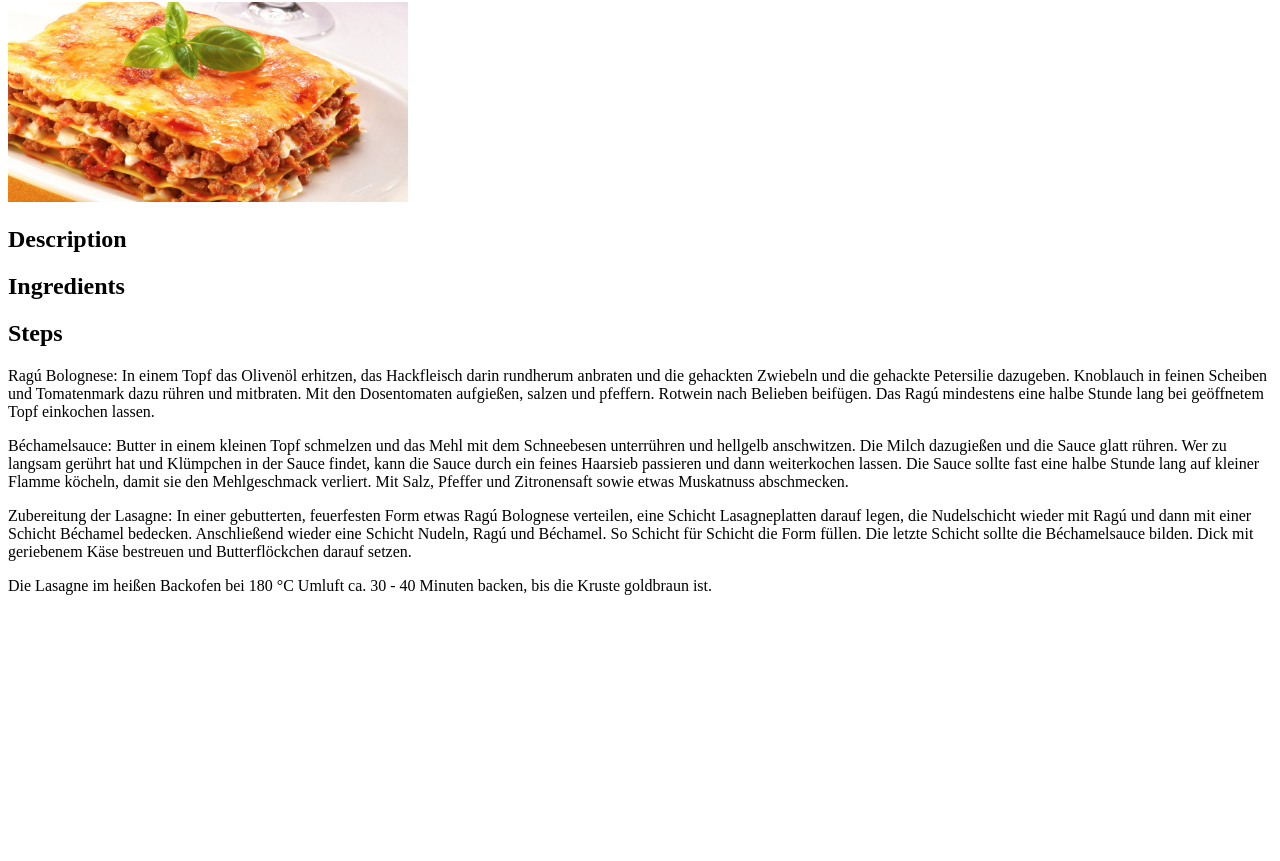
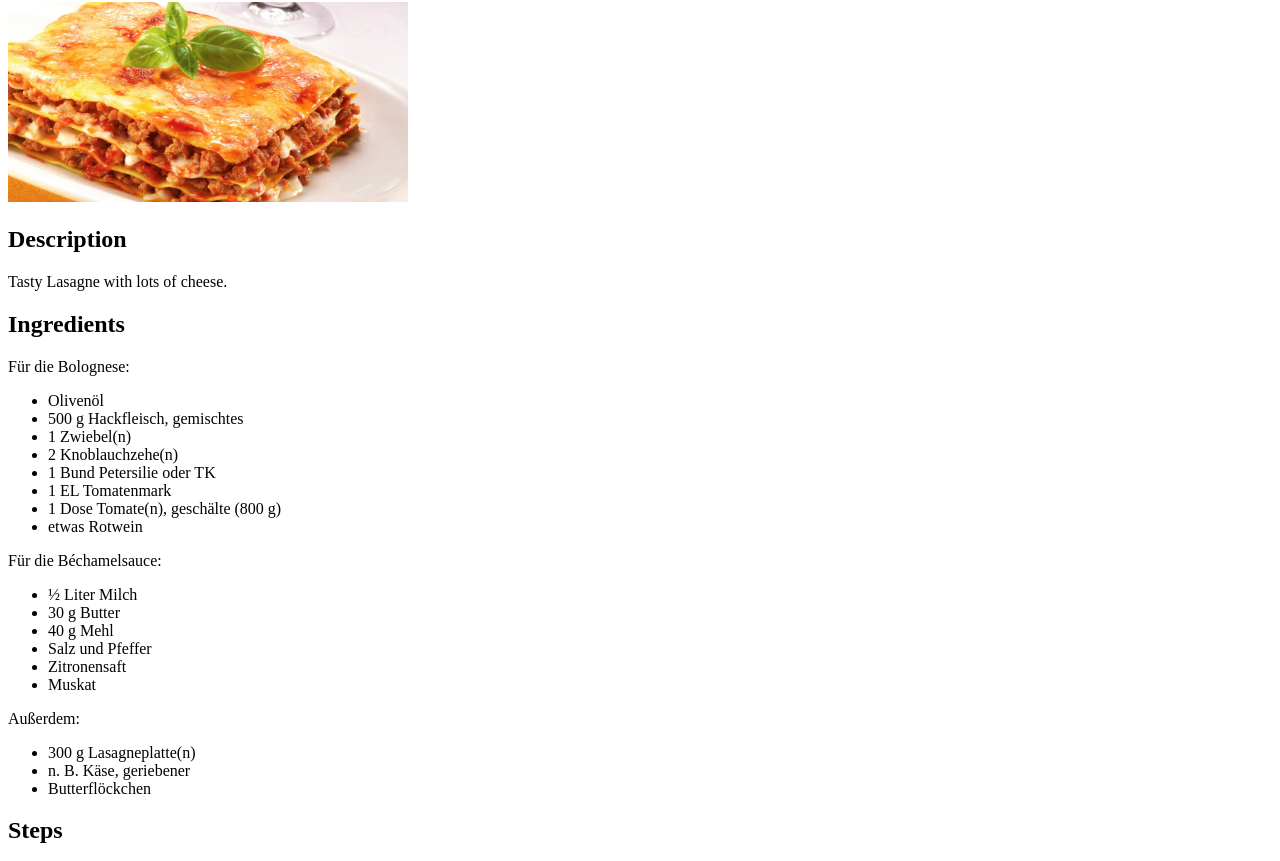
Before and after one commit to BusyBison/odin-recipes, a plain HTML site: page recipes/lasagna.html in a window 1280 px wide. Shown: the part 78-939 px from the top of the page. Before the commit the page ends 800 px from the top, so only its background shows below. Drawn offline with Linux system fonts and the light colour scheme.

Commit message:
Lasagna and pizza added.

```diff
--- a/recipes/lasagna.html
+++ b/recipes/lasagna.html
@@ -10,8 +10,35 @@
     <h1>Lasagna</h1>
     <img src="lasagne.jpg" width="400px" height="200px"/>
     <h2>Description</h2>
+    <p>Tasty Lasagne with lots of cheese.</p>
 
     <h2>Ingredients</h2>
+    <p>Für die Bolognese:</p>
+	<ul>
+        <li>Olivenöl</li>
+        <li>500 g 	Hackfleisch, gemischtes</li>
+        <li>1 	Zwiebel(n)</li>
+        <li>2 	Knoblauchzehe(n)</li>
+        <li>1 Bund 	Petersilie oder TK</li>
+        <li>1 EL 	Tomatenmark</li>
+        <li>1 Dose 	Tomate(n), geschälte (800 g)</li>
+        <li>etwas 	Rotwein</li>
+    </ul>
+    <p>Für die Béchamelsauce:</p>
+    <ul>
+        <li>½ Liter 	Milch</li>
+        <li>30 g 	Butter</li>
+        <li>40 g 	Mehl</li>
+        <li>Salz und Pfeffer</li>
+        <li>Zitronensaft</li>
+        <li>Muskat</li>
+    </ul>
+    <p>Außerdem:</p>
+    <ul>
+        <li>300 g 	Lasagneplatte(n)</li>
+        <li>n. B. 	Käse, geriebener</li>
+        <li>Butterflöckchen</li>
+    </ul>
 
     <h2>Steps</h2>
     <p>Ragú Bolognese:
```
Also changed, not shown: recipes/pizza.html (added, +51 -0 lines), recipes/pizza.jpg (added), recipes/spaghetti.html (added).
